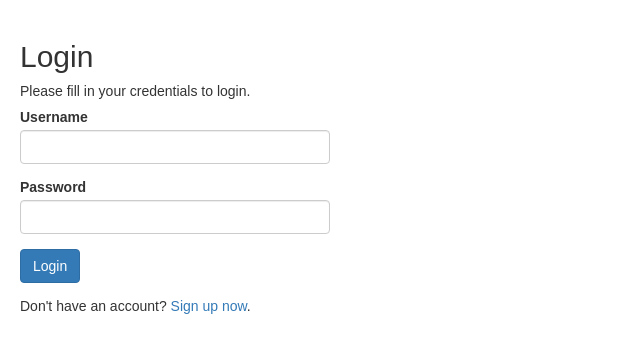
After one commit to ngtruongthanh98/smart-checking-attendance, a PHP site: page /login.php in a window 1280 px wide. The commit adds this page. Shown: the top 353 px of the page, without its empty margins (0-640 px from the left). Run offline with PHP 8.4, Linux system fonts and the light colour scheme.

Commit message:
update webapp

```diff
--- /dev/null
+++ b/webapp/config.php
@@ -0,0 +1,16 @@
+<?php
+/* Database credentials. Assuming you are running MySQL
+server with default setting (user 'root' with no password) */
+define('DB_SERVER', 'localhost');
+define('DB_USERNAME', 'admin');
+define('DB_PASSWORD', 'password');
+define('DB_NAME', 'attendance');
+
+/* Attempt to connect to MySQL database */
+$link = mysqli_connect(DB_SERVER, DB_USERNAME, DB_PASSWORD, DB_NAME);
+
+// Check connection
+if($link === false){
+    die("ERROR: Could not connect. " . mysqli_connect_error());
+}
+?>
--- a/webapp/index.php
+++ b/webapp/index.php
@@ -39,9 +39,9 @@
   <div class="main">
 
     <?php
-      include('db.php');
+      include('config.php');
 
-      $result = mysqli_query($con,"SELECT * FROM student_table");
+      $result = mysqli_query($link,"SELECT * FROM student_table");
 
       echo "<table border='1'>
       <tr>
@@ -64,7 +64,7 @@
       }
       echo "</table>";
 
-      mysqli_close($con);
+      mysqli_close($link);
 
 
     ?>
--- /dev/null
+++ b/webapp/login.php
@@ -0,0 +1,124 @@
+<?php
+// Initialize the session
+session_start();
+
+// Check if the user is already logged in, if yes then redirect him to welcome page
+if(isset($_SESSION["loggedin"]) && $_SESSION["loggedin"] === true){
+    header("location: welcome.php");
+    exit;
+}
+
+// Include config file
+require_once "config.php";
+
+// Define variables and initialize with empty values
+$username = $password = "";
+$username_err = $password_err = "";
+
+// Processing form data when form is submitted
+if($_SERVER["REQUEST_METHOD"] == "POST"){
+
+    // Check if username is empty
+    if(empty(trim($_POST["username"]))){
+        $username_err = "Please enter username.";
+    } else{
+        $username = trim($_POST["username"]);
+    }
+
+    // Check if password is empty
+    if(empty(trim($_POST["password"]))){
+        $password_err = "Please enter your password.";
+    } else{
+        $password = trim($_POST["password"]);
+    }
+
+    // Validate credentials
+    if(empty($username_err) && empty($password_err)){
+        // Prepare a select statement
+        $sql = "SELECT id_stu, username, password FROM student_table WHERE username = ?";
+
+        if($stmt = mysqli_prepare($link, $sql)){
+            // Bind variables to the prepared statement as parameters
+            mysqli_stmt_bind_param($stmt, "s", $param_username);
+
+            // Set parameters
+            $param_username = $username;
+
+            // Attempt to execute the prepared statement
+            if(mysqli_stmt_execute($stmt)){
+                // Store result
+                mysqli_stmt_store_result($stmt);
+
+                // Check if username exists, if yes then verify password
+                if(mysqli_stmt_num_rows($stmt) == 1){
+                    // Bind result variables
+                    mysqli_stmt_bind_result($stmt, $id, $username, $hashed_password);
+                    if(mysqli_stmt_fetch($stmt)){
+                        if(password_verify($password, $hashed_password)){
+                            // Password is correct, so start a new session
+                            session_start();
+
+                            // Store data in session variables
+                            $_SESSION["loggedin"] = true;
+                            $_SESSION["id"] = $id;
+                            $_SESSION["username"] = $username;
+
+                            // Redirect user to welcome page
+                            header("location: welcome.php");
+                        } else{
+                            // Display an error message if password is not valid
+                            $password_err = "The password you entered was not valid.";
+                        }
+                    }
+                } else{
+                    // Display an error message if username doesn't exist
+                    $username_err = "No account found with that username.";
+                }
+            } else{
+                echo "Oops! Something went wrong. Please try again later.";
+            }
+
+            // Close statement
+            mysqli_stmt_close($stmt);
+        }
+    }
+
+    // Close connection
+    mysqli_close($link);
+}
+?>
+
+<!DOCTYPE html>
+<html lang="en">
+<head>
+    <meta charset="UTF-8">
+    <title>Login</title>
+    <link rel="stylesheet" href="https://maxcdn.bootstrapcdn.com/bootstrap/3.3.7/css/bootstrap.css">
+    <style type="text/css">
+        body{ font: 14px sans-serif; }
+        .wrapper{ width: 350px; padding: 20px; }
+    </style>
+</head>
+<body>
+    <div class="wrapper">
+        <h2>Login</h2>
+        <p>Please fill in your credentials to login.</p>
+        <form action="<?php echo htmlspecialchars($_SERVER["PHP_SELF"]); ?>" method="post">
+            <div class="form-group <?php echo (!empty($username_err)) ? 'has-error' : ''; ?>">
+                <label>Username</label>
+                <input type="text" name="username" class="form-control" value="<?php echo $username; ?>">
+                <span class="help-block"><?php echo $username_err; ?></span>
+            </div>
+            <div class="form-group <?php echo (!empty($password_err)) ? 'has-error' : ''; ?>">
+                <label>Password</label>
+                <input type="password" name="password" class="form-control">
+                <span class="help-block"><?php echo $password_err; ?></span>
+            </div>
+            <div class="form-group">
+                <input type="submit" class="btn btn-primary" value="Login">
+            </div>
+            <p>Don't have an account? <a href="register.php">Sign up now</a>.</p>
+        </form>
+    </div>
+</body>
+</html>
```
Also changed, not shown: webapp/logout.php (added, +14 -0 lines), webapp/reset-password.php (added, +106 -0 lines), webapp/welcome.php (added, +31 -0 lines).
